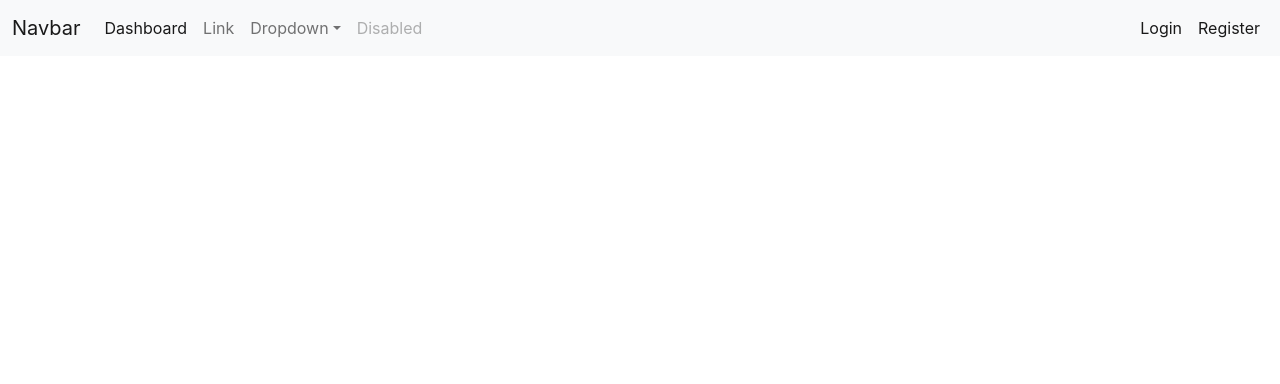
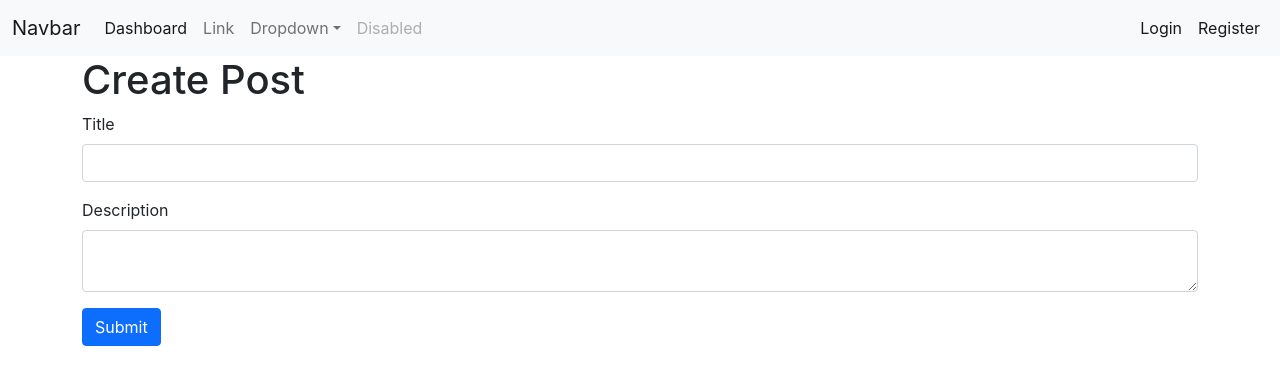
Before and after one commit to tinithkorala/Ifonix-Front-end, a React (Create React App) app: page /posts/create in a window 1280 px wide. Shown: the top 384 px of the page. Built offline with nearby package versions, Linux system fonts and the light colour scheme.

Commit message:
post create part developed

```diff
--- a/src/App.css
+++ b/src/App.css
@@ -59,6 +59,10 @@ nav {
 .card-margins {
   margin-bottom: 10px;
 }
+
+.dashboard {
+  margin-top: 30px;
+}
 /* dashboard page styles end */
 
 
--- a/src/App.js
+++ b/src/App.js
@@ -5,6 +5,7 @@ import Register from './pages/Register';
 import axios from "axios";
 import Dashboard from './pages/Dashboard';
 import Login from './pages/Login';
+import Create from './pages/Create';
 
 axios.defaults.baseURL = "http://localhost:8000/";
 axios.defaults.headers.post['Content-Type'] = 'application/json';
@@ -42,6 +43,10 @@ function App() {
 						<Dashboard></Dashboard>
 					</Route>
 
+					<Route path="/posts/create">
+						<Create></Create>
+					</Route>
+
 					{/* <Route path="/dashboard">
 						{localStorage.getItem('auth_token') ?  <Dashboard />  : <Redirect to='/login' from='/dashboard'/>}
 					</Route> */}
--- /dev/null
+++ b/src/pages/Create.js
@@ -0,0 +1,81 @@
+import { useState } from "react";
+import axios from "axios";
+import { useHistory } from "react-router-dom";
+
+const Create = () => {
+
+    const history = useHistory();
+
+    const [post_input, setPostInput] = useState({
+        'title' : '',
+        'description' : '',
+        'error_list_array' : []
+    })
+
+    const handleInput = (e) => {
+
+        setPostInput({...post_input, [e.target.name] : e.target.value});
+
+    }
+
+    const handleSubmit = (e) => {
+
+        e.preventDefault();
+
+        const submit_data_obj = {
+
+            title : post_input.title,
+            description : post_input.description,
+
+        }
+
+        axios.get('/sanctum/csrf-cookie').then(response => {
+
+            axios.post('api/posts', submit_data_obj)
+            .then((res) => {
+
+                if(res.data.status === 400) {
+                    setPostInput({
+                        ...post_input,
+                        'error_list_array' : res.data.validation_errors
+                    });
+                }else if(res.data.status === 200) {
+                    setPostInput({
+                        ...post_input,
+                        'error_list_array' : []
+                    });
+                    console.log(res.data.message);
+                    history.push('/dashboard');
+                }
+
+            })
+            .catch(err => {
+                console.log(err);
+            });
+
+        });
+
+    }
+
+    return (
+        <div className="create-view">
+            <h1>Create Post</h1>
+            <form onSubmit={handleSubmit}>
+                <div className="mb-3">
+                    <label  className="form-label">Title</label>
+                    <input type="text" name="title" onChange={handleInput} value={post_input.name} className="form-control" />
+                    <p className="error-message"><b>{post_input.error_list_array.title}</b></p>
+                </div>
+                <div className="mb-3">
+                    <label  className="form-label">Description</label>
+                    <textarea type="text" name="description" onChange={handleInput} value={post_input.description} className="form-control"></textarea>
+                    <p className="error-message"><b>{post_input.error_list_array.description}</b></p>
+                </div>
+
+                <button type="submit" className="btn btn-primary">Submit</button>
+            </form>
+        </div>
+    );
+}
+
+export default Create;
--- a/src/pages/Dashboard.js
+++ b/src/pages/Dashboard.js
@@ -32,7 +32,7 @@ const Dashboard = () => {
     return (
            <div className="dashboard">
             <h1>Dashboard</h1>
-
+            <Link to='/posts/create' className="btn btn-success btn-sm">Create New</Link>
             {posts && posts.map(post => (
                 <div className="card card-margins" key={post.id}>
                     <div className="card-body">
```
